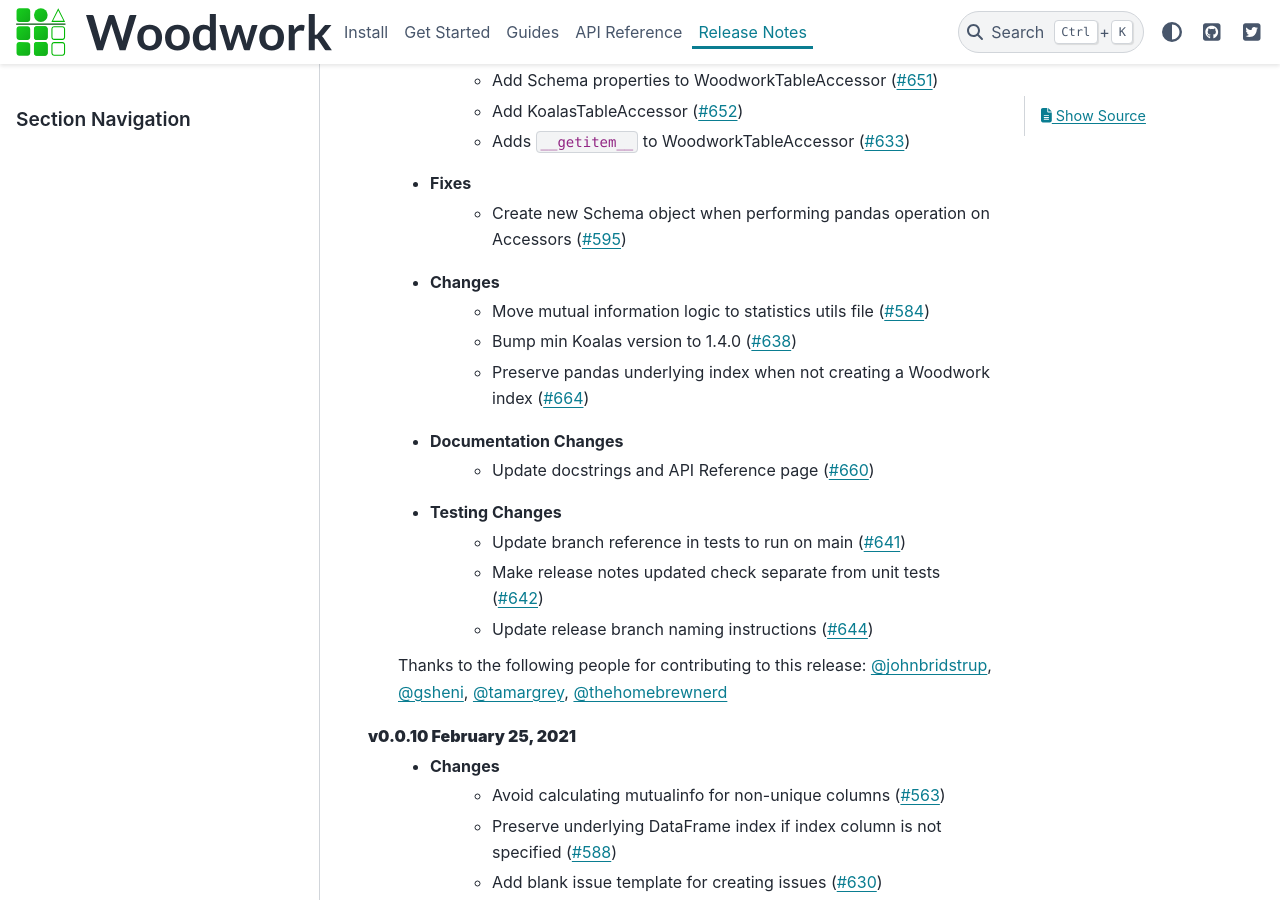
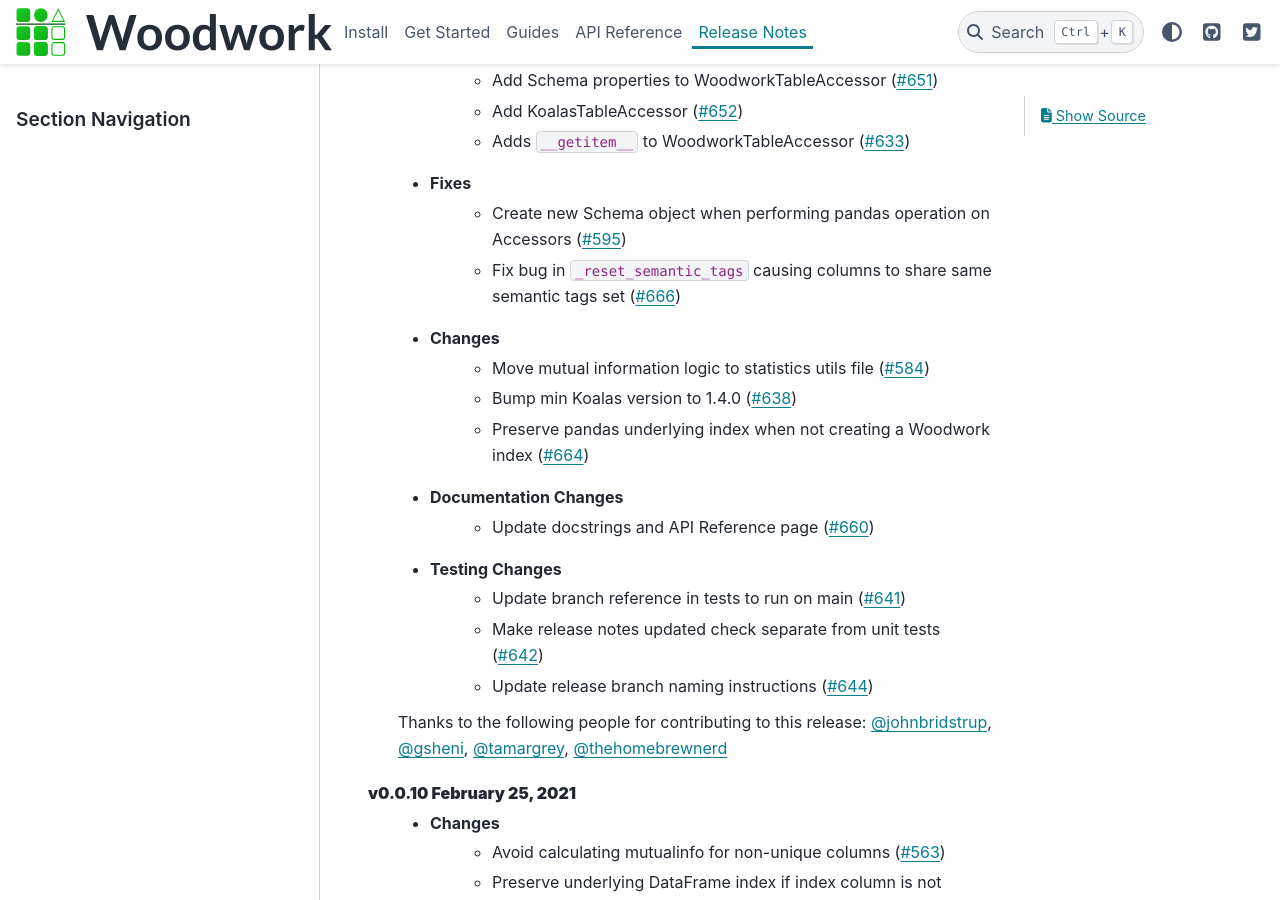
Before and after one commit to alteryx/woodwork, a Sphinx documentation site: the page built from docs/source/release_notes.rst, in a window 1280 px wide and 900 px high, scrolled down 1547 px. Built offline with Sphinx 7.4.7 and the PyData theme 0.15.4, drawn with Linux system fonts in a browser that asks for light colours; comment, search, counter and statistics services are not loaded.

Commit message:
update release notes

```diff
--- a/docs/source/release_notes.rst
+++ b/docs/source/release_notes.rst
@@ -42,6 +42,7 @@ Release Notes
         * Adds ``__getitem__`` to WoodworkTableAccessor (:pr:`633`)
     * Fixes
         * Create new Schema object when performing pandas operation on Accessors (:pr:`595`)
+        * Fix bug in ``_reset_semantic_tags`` causing columns to share same semantic tags set (:pr:`666`)
     * Changes
         * Move mutual information logic to statistics utils file (:pr:`584`)
         * Bump min Koalas version to 1.4.0 (:pr:`638`)
```
